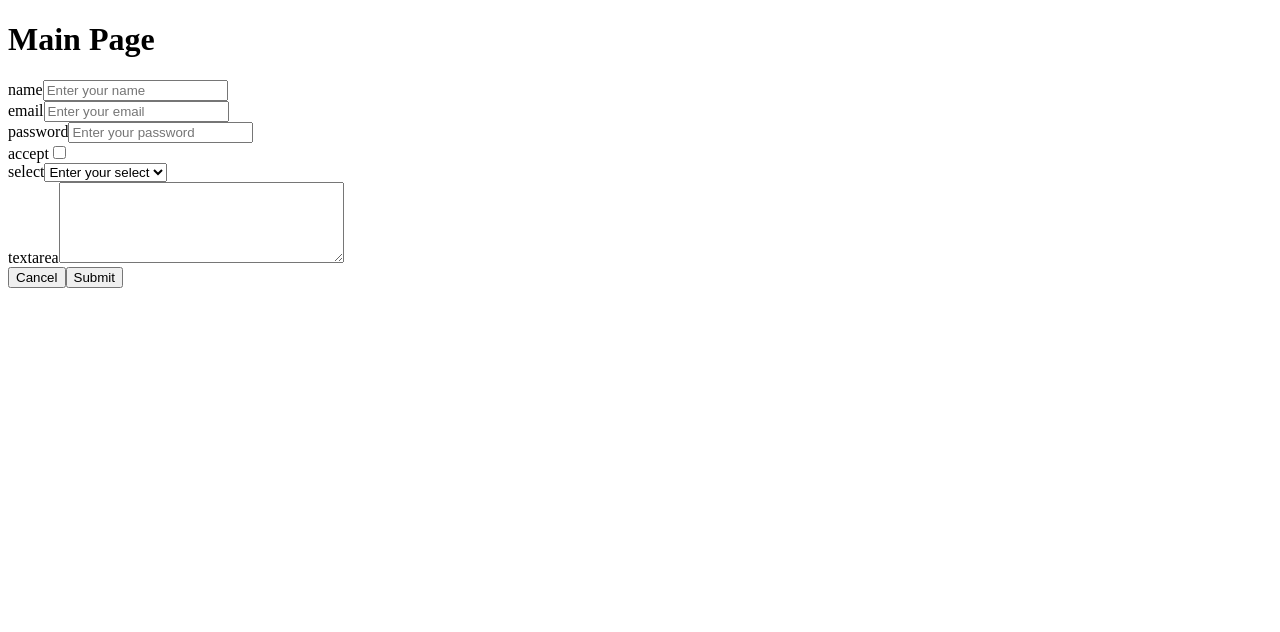
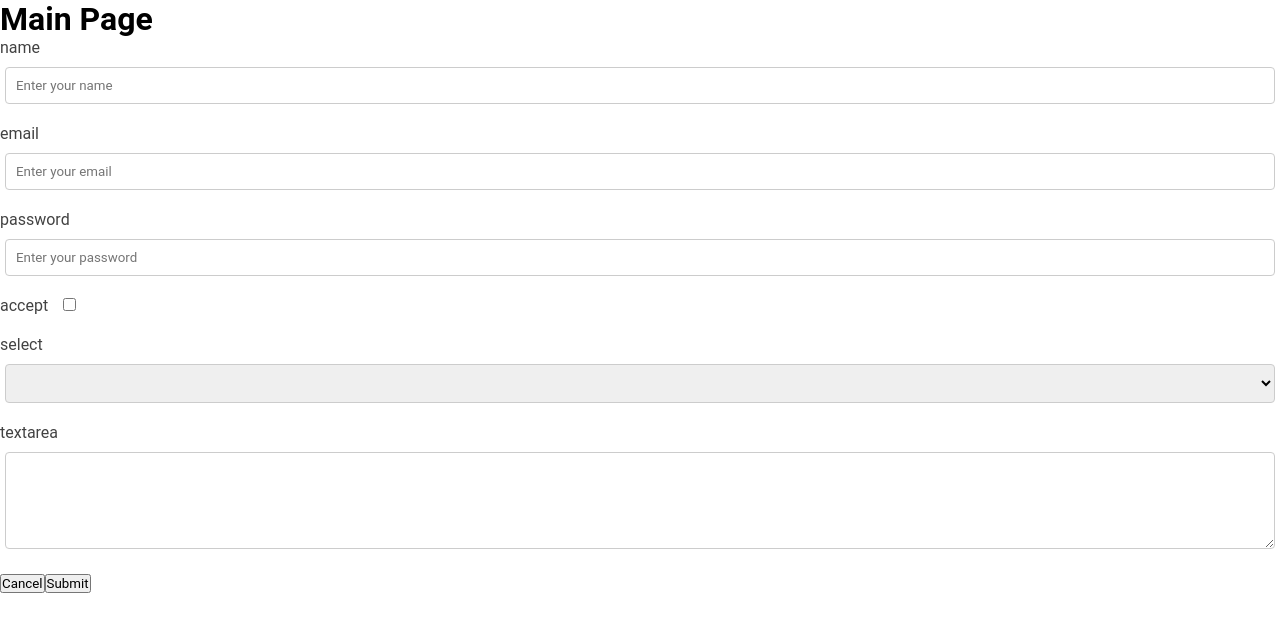
Before and after one commit to DenisPeunkov/tests, a Vue app: page / in a window 1280 px wide. Shown: the top 632 px of the page. Built offline with nearby package versions, Linux system fonts and the light colour scheme.

Commit message:
Стилизованы поля формы

```diff
--- a/package.json
+++ b/package.json
@@ -20,6 +20,7 @@
     "@vitejs/plugin-vue": "^5.2.3",
     "@vue/tsconfig": "^0.7.0",
     "npm-run-all2": "^7.0.2",
+    "sass-embedded": "^1.86.3",
     "typescript": "~5.8.0",
     "vite": "^6.2.4",
     "vite-plugin-vue-devtools": "^7.7.2",
--- a/src/app/main.ts
+++ b/src/app/main.ts
@@ -2,6 +2,7 @@
 import { createApp } from 'vue'
 import App from './App.vue'
 import router from '@/app/router'
+import './styles/index.scss'
 
 const app = createApp(App)
 
--- /dev/null
+++ b/src/app/styles/index.scss
@@ -0,0 +1,6 @@
+* {
+  margin: 0;
+  padding: 0;
+  box-sizing: border-box;
+  font-family: 'Roboto', sans-serif;
+}
--- a/src/pages/main-page/ui/MainPage.vue
+++ b/src/pages/main-page/ui/MainPage.vue
@@ -31,50 +31,31 @@ const formDefenitionData = [
     name: 'name',
     label: 'Name',
     placeholder: 'Enter your name',
-    validation: {
-      required: true,
-      minLength: 3,
-    },
+
   },
   {
     type: 'email',
     name: 'email',
     label: 'Email',
     placeholder: 'Enter your email',
-    validation: {
-      required: true,
-      minLength: 3,
-    },
   },
   {
     type: 'password',
     name: 'password',
     label: 'Password',
     placeholder: 'Enter your password',
-    validation: {
-      required: true,
-      minLength: 3,
-    },
   },
   {
     type: 'checkbox',
     name: 'accept',
     label: 'accept',
     placeholder: 'Enter your password',
-    validation: {
-      required: true,
-      minLength: 3,
-    },
   },
   {
     type: 'select',
     name: 'select',
     label: 'select',
     placeholder: 'Enter your select',
-    validation: {
-      required: true,
-      minLength: 3,
-    },
     options: [
       {
         value: 'option1',
@@ -91,10 +72,6 @@ const formDefenitionData = [
     name: 'textarea',
     label: 'textarea',
     placeholder: 'Enter your text',
-    validation: {
-      required: true,
-      minLength: 3,
-    },
     rows: 5,
     cols: 33,
   },
--- /dev/null
+++ b/src/shared/ui/form-generator/ui/FieldLayout.vue
@@ -0,0 +1,37 @@
+<template>
+  <div class="field" :class="{ 'field_checkbox': props.isCheckbox }">
+    <div class="field__label">
+      <slot name="label"></slot>
+    </div>
+    <div class="field__content">
+      <slot name="field"></slot>
+    </div>
+  </div>
+</template>
+<script setup>
+const props = defineProps({
+  isCheckbox: {
+    type: Boolean,
+    default: false,
+  }
+})
+</script>
+<style lang="scss">
+.field {
+  display: flex;
+  flex-direction: column;
+  margin-bottom: 20px;
+  gap: 10px;
+  &__label {
+    font-size: 16px;
+    color: #424242;
+  }
+  &__content {
+    padding: 0 5px;
+  }
+  &_checkbox {
+    flex-direction: row;
+    align-items: center;
+  }
+}
+</style>
--- a/src/shared/ui/form-generator/ui/form-fields/Input.vue
+++ b/src/shared/ui/form-generator/ui/form-fields/Input.vue
@@ -1,15 +1,21 @@
 <template>
-  <div class="input">
+  <FieldLayout :isCheckbox="props.inputType === 'checkbox'">
+    <template #label>
       <label :for="props.name">{{ props.name }}</label>
+    </template>
+    <template #field>
       <input
+        class="input"
         :type="props.inputType"
         v-model="model"
         :id="props.name"
         :placeholder="props.placeholder"
       />
-  </div>
+    </template>
+  </FieldLayout>
 </template>
 <script setup>
+import FieldLayout from '../FieldLayout.vue';
   const props = defineProps({
     inputType: {
       type: String,
@@ -28,3 +34,11 @@
   const model = defineModel()
 
 </script>
+<style lang="scss" scoped>
+.input {
+  border: 1px solid #ccc;
+  border-radius: 4px;
+  width: 100%;
+  padding: 10px;
+}
+</style>
--- a/src/shared/ui/form-generator/ui/form-fields/Select.vue
+++ b/src/shared/ui/form-generator/ui/form-fields/Select.vue
@@ -1,13 +1,19 @@
 <template>
-  <label :for="props.name">{{ props.name }}</label>
-  <select v-model="model" :id="props.name">
-    <option v-if="props.placeholder" value="" disabled>{{ props.placeholder }}</option>
-    <option v-for="option in props.options" :value="option.value" :key="option.value" >
-      {{ option.label }}
-    </option>
-  </select>
+  <FieldLayout>
+    <template #label>
+      <label :for="props.name">{{ props.name }}</label>
+    </template>
+    <template #field>
+      <select class="select" v-model="model" :id="props.name">
+        <option v-for="option in props.options" :value="option.value" :key="option.value" >
+          {{ option.label }}
+        </option>
+      </select>
+    </template>
+  </FieldLayout>
 </template>
 <script setup>
+import FieldLayout from '../FieldLayout.vue';
 const props = defineProps({
   name: {
     type: String,
@@ -24,3 +30,11 @@ const props = defineProps({
 })
 const model = defineModel()
 </script>
+<style lang="scss" scoped>
+.select {
+  width: 100%;
+  padding: 10px;
+  border: 1px solid #ccc;
+  border-radius: 4px;
+}
+</style>
--- a/src/shared/ui/form-generator/ui/form-fields/TextArea.vue
+++ b/src/shared/ui/form-generator/ui/form-fields/TextArea.vue
@@ -1,9 +1,15 @@
 <template>
-  <label :for="props.name">{{ props.name }}</label>
-  <textarea v-model="model" :id="props.name" :name="props.name" :rows="props.rows" :cols="props.cols">
-  </textarea>
+  <FieldLayout>
+    <template #label>
+      <label :for="props.name">{{ props.name }}</label>
+    </template>
+    <template #field>
+      <textarea class="textarea" v-model="model" :id="props.name" :name="props.name" :rows="props.rows" />
+    </template>
+  </FieldLayout>
 </template>
 <script setup>
+import FieldLayout from '../FieldLayout.vue';
 const props = defineProps({
   name: {
     type: String,
@@ -24,3 +30,11 @@ const props = defineProps({
 })
 const model = defineModel()
 </script>
+<style lang="scss" scoped>
+.textarea {
+  border: 1px solid #ccc;
+  border-radius: 4px;
+  width: 100%;
+  padding: 10px;
+}
+</style>
```
Also changed, not shown: 1 other file (tests, documents, lock files or other folders). Lines whose indentation alone changed are shown as unchanged.
